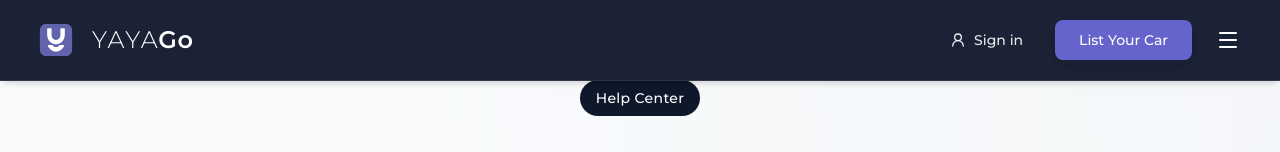
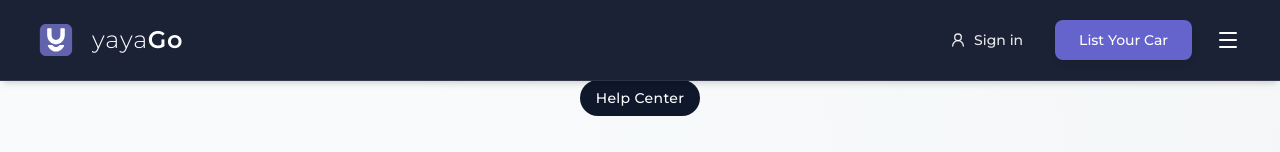
Before and after one commit to mehdiasadli/yyg, a Next.js app: page /faq in a window 1280 px wide. Shown: the top 152 px of the page. Built offline with nearby package versions, Linux system fonts and the light colour scheme.

Commit message:
fix logo

```diff
--- a/app/layout.tsx
+++ b/app/layout.tsx
@@ -1,7 +1,20 @@
 import type { Metadata, Viewport } from 'next';
 import { Geist, Geist_Mono, Montserrat } from 'next/font/google';
+import localFont from 'next/font/local';
 import './globals.css';
 import keywords from '@/seo/keywords';
+
+const coplette = localFont({
+  src: [
+    {
+      path: '../public/fonts/coplette/Coplette.ttf',
+      weight: '400',
+      style: 'normal',
+    },
+  ],
+  variable: '--font-coplette',
+  display: 'swap',
+});
 
 const montserrat = Montserrat({
   variable: '--font-montserrat',
@@ -72,7 +85,9 @@ export default function RootLayout({
 }>) {
   return (
     <html lang='en'>
-      <body className={`${geistSans.variable} ${geistMono.variable} ${montserrat.variable} antialiased`}>
+      <body
+        className={`${geistSans.variable} ${geistMono.variable} ${montserrat.variable} ${coplette.variable} antialiased`}
+      >
         {children}
       </body>
     </html>
--- a/components/navbar.tsx
+++ b/components/navbar.tsx
@@ -91,10 +91,10 @@ export default function Navbar() {
         animate='visible'
       >
         <div className='max-w-7xl mx-auto px-4 md:px-6 lg:px-8'>
-          <div className='flex justify-between items-center h-16 md:h-20'>
+          <div className='flex justify-between items-center h-16 md:h-20 overflow-visible'>
             {/* Logo */}
-            <motion.div variants={itemVariants}>
-              <Link href='/' className='flex items-center gap-3 group'>
+            <motion.div variants={itemVariants} className='overflow-visible'>
+              <Link href='/' className='flex items-center gap-3 group overflow-visible'>
                 <div className='relative w-12 h-12 flex-shrink-0'>
                   <Image
                     src='/logos/logo-icon.svg'
@@ -103,11 +103,11 @@ export default function Navbar() {
                     className='object-contain group-hover:scale-110 transition-transform duration-300'
                   />
                 </div>
-                <div className='text-white flex items-center'>
-                  <TextRoll className='text-xl md:text-2xl font-light tracking-wide font-montserrat group-hover:text-primary transition-colors duration-300'>
-                    YAYA
+                <div className='text-white flex items-center py-3 overflow-visible'>
+                  <TextRoll className='font-coplette text-xl md:text-2xl font-light tracking-wide font-montserrat group-hover:text-primary transition-colors duration-300 leading-normal'>
+                    yaya
                   </TextRoll>
-                  <TextRoll className='text-xl md:text-2xl tracking-wide font-montserrat group-hover:text-primary transition-colors duration-300 font-semibold'>
+                  <TextRoll className='font-coplette text-xl md:text-2xl tracking-wide font-montserrat group-hover:text-primary transition-colors duration-300 font-semibold leading-normal'>
                     Go
                   </TextRoll>
                 </div>
--- a/components/text-roll.tsx
+++ b/components/text-roll.tsx
@@ -12,9 +12,9 @@ const TextRoll: React.FC<{
     <motion.span
       initial='initial'
       whileHover='hovered'
-      className={cn('relative block overflow-hidden', className)}
+      className={cn('relative inline-block overflow-hidden', className)}
       style={{
-        lineHeight: 0.75,
+        lineHeight: 1.4,
       }}
     >
       <div>
```
Also changed, not shown: public/fonts/coplette/Coplette.otf (added), public/fonts/coplette/Coplette.ttf (added).
